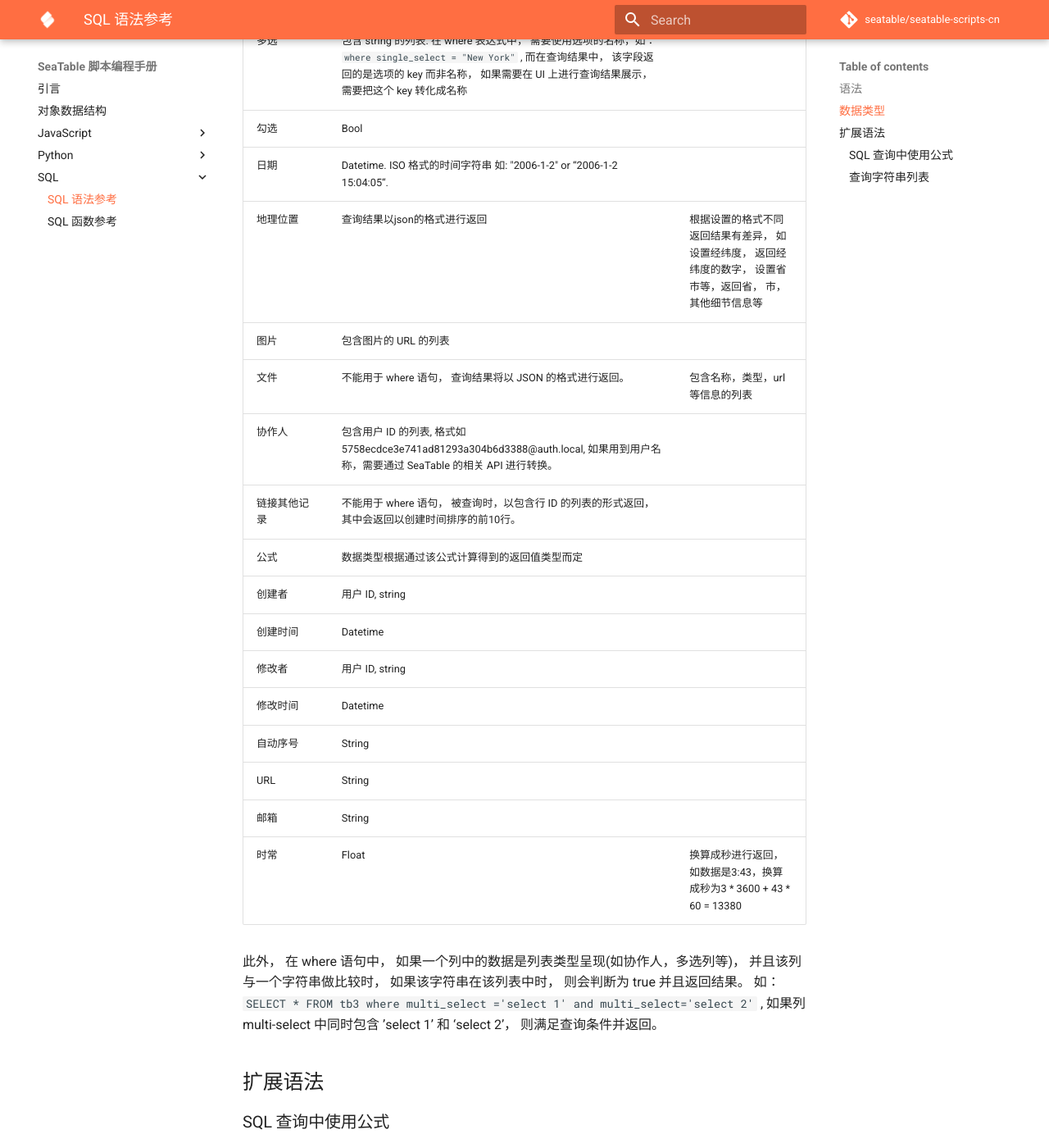
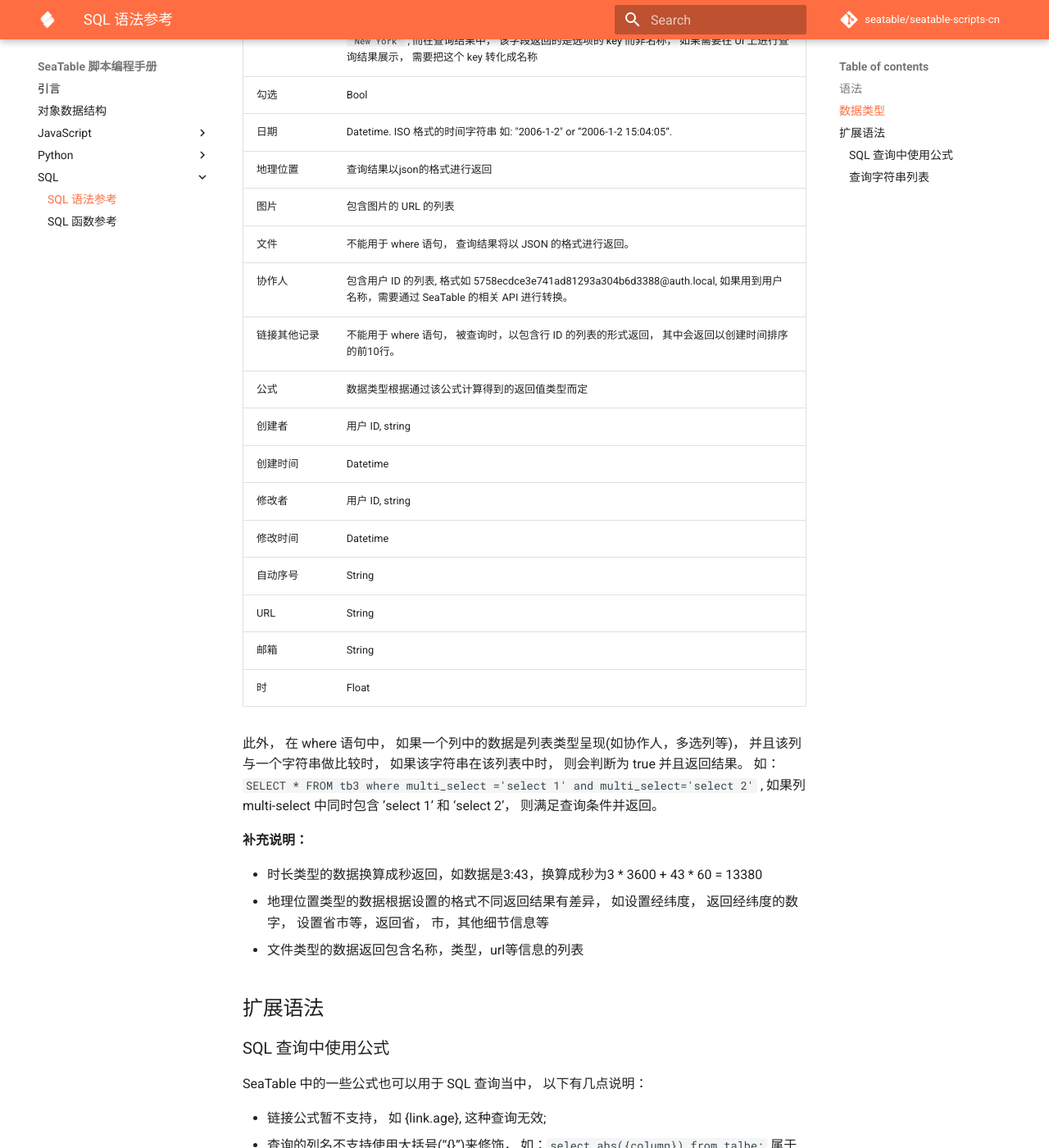
Before and after one commit to seatable/seatable-scripts-cn, an MkDocs documentation site: the page built from manual/python/sql.md, in a window 1280 px wide and 1400 px high, scrolled down 1332 px. Shown: the whole window at 82% size. Built offline with MkDocs 1.6.1 and Material for MkDocs 9.7.7, drawn with Linux system fonts in a browser that asks for light colours; comment, search, counter and statistics services are not loaded.

Commit message:
Update sql.md

```diff
--- a/manual/python/sql.md
+++ b/manual/python/sql.md
@@ -27,31 +27,37 @@ SELECT [DISTINCT] fields FROM table_name [WhereClause] [OrderByClause] [GroupByC
 
 以下表格列出了 SeaTable 表格中的数据与 SQL 语句字段中数据类型的对应情况
 
-| SeaTable 数据类型 | SQL 字段类型                                                 | 补充说明                                                     |
-| :---------------- | :----------------------------------------------------------- | ------------------------------------------------------------ |
-| 文本              | String                                                       |                                                              |
-| 长文本            | String                                                       |                                                              |
-| 数字              | Float                                                        |                                                              |
-| 单选              | String.  在 where 表达式中， 需要使用选项的名称，如：`where single_select = "New York"` , 而在查询结果中， 该字段返回的是选项的 key 而非名称， 如果需要在 UI 上进行查询结果展示， 需要把这个 key 转化成名称 |                                                              |
-| 多选              | 包含 string 的列表. 在 where 表达式中， 需要使用选项的名称，如：`where single_select = "New York"` , 而在查询结果中， 该字段返回的是选项的 key 而非名称， 如果需要在 UI 上进行查询结果展示， 需要把这个 key 转化成名称 |                                                              |
-| 勾选              | Bool                                                         |                                                              |
-| 日期              | Datetime. ISO 格式的时间字符串 如:  "2006-1-2" or “2006-1-2 15:04:05“. |                                                              |
-| 地理位置          | 查询结果以json的格式进行返回                                 | 根据设置的格式不同返回结果有差异， 如设置经纬度， 返回经纬度的数字， 设置省市等，返回省， 市，其他细节信息等 |
-| 图片              | 包含图片的 URL 的列表                                        |                                                              |
-| 文件              | 不能用于 where 语句， 查询结果将以 JSON 的格式进行返回。     | 包含名称，类型，url等信息的列表                              |
-| 协作人            | 包含用户 ID 的列表, 格式如 5758ecdce3e741ad81293a304b6d3388@auth.local, 如果用到用户名称，需要通过 SeaTable 的相关 API 进行转换。 |                                                              |
-| 链接其他记录      | 不能用于 where 语句， 被查询时，以包含行 ID 的列表的形式返回， 其中会返回以创建时间排序的前10行。 |                                                              |
-| 公式              | 数据类型根据通过该公式计算得到的返回值类型而定               |                                                              |
-| 创建者            | 用户 ID, string                                              |                                                              |
-| 创建时间          | Datetime                                                     |                                                              |
-| 修改者            | 用户 ID, string                                              |                                                              |
-| 修改时间          | Datetime                                                     |                                                              |
-| 自动序号          | String                                                       |                                                              |
-| URL               | String                                                       |                                                              |
-| 邮箱              | String                                                       |                                                              |
-| 时常              | Float                                                        | 换算成秒进行返回，如数据是3:43，换算成秒为3 * 3600 + 43 * 60 = 13380 |
+| SeaTable 数据类型 | SQL 字段类型                                                 |
+| :---------------- | :----------------------------------------------------------- |
+| 文本              | String                                                       |
+| 长文本            | String                                                       |
+| 数字              | Float                                                        |
+| 单选              | String.  在 where 表达式中， 需要使用选项的名称，如：`where single_select = "New York"` , 而在查询结果中， 该字段返回的是选项的 key 而非名称， 如果需要在 UI 上进行查询结果展示， 需要把这个 key 转化成名称 |
+| 多选              | 包含 string 的列表. 在 where 表达式中， 需要使用选项的名称，如：`where single_select = "New York"` , 而在查询结果中， 该字段返回的是选项的 key 而非名称， 如果需要在 UI 上进行查询结果展示， 需要把这个 key 转化成名称 |
+| 勾选              | Bool                                                         |
+| 日期              | Datetime. ISO 格式的时间字符串 如:  "2006-1-2" or “2006-1-2 15:04:05“. |
+| 地理位置          | 查询结果以json的格式进行返回                                 |
+| 图片              | 包含图片的 URL 的列表                                        |
+| 文件              | 不能用于 where 语句， 查询结果将以 JSON 的格式进行返回。     |
+| 协作人            | 包含用户 ID 的列表, 格式如 5758ecdce3e741ad81293a304b6d3388@auth.local, 如果用到用户名称，需要通过 SeaTable 的相关 API 进行转换。 |
+| 链接其他记录      | 不能用于 where 语句， 被查询时，以包含行 ID 的列表的形式返回， 其中会返回以创建时间排序的前10行。 |
+| 公式              | 数据类型根据通过该公式计算得到的返回值类型而定               |
+| 创建者            | 用户 ID, string                                              |
+| 创建时间          | Datetime                                                     |
+| 修改者            | 用户 ID, string                                              |
+| 修改时间          | Datetime                                                     |
+| 自动序号          | String                                                       |
+| URL               | String                                                       |
+| 邮箱              | String                                                       |
+| 时                | Float                                                        |
 
 此外， 在 where 语句中， 如果一个列中的数据是列表类型呈现(如协作人，多选列等)， 并且该列与一个字符串做比较时， 如果该字符串在该列表中时， 则会判断为 true 并且返回结果。 如：`SELECT * FROM tb3 where multi_select ='select 1' and multi_select='select 2'` , 如果列 multi-select 中同时包含 ’select 1’ 和 ‘select 2’， 则满足查询条件并返回。
+
+**补充说明：**
+
+* 时长类型的数据换算成秒返回，如数据是3:43，换算成秒为3 * 3600 + 43 * 60 = 13380
+* 地理位置类型的数据根据设置的格式不同返回结果有差异， 如设置经纬度， 返回经纬度的数字， 设置省市等，返回省， 市，其他细节信息等
+* 文件类型的数据返回包含名称，类型，url等信息的列表
 
 ## 扩展语法
 
```
